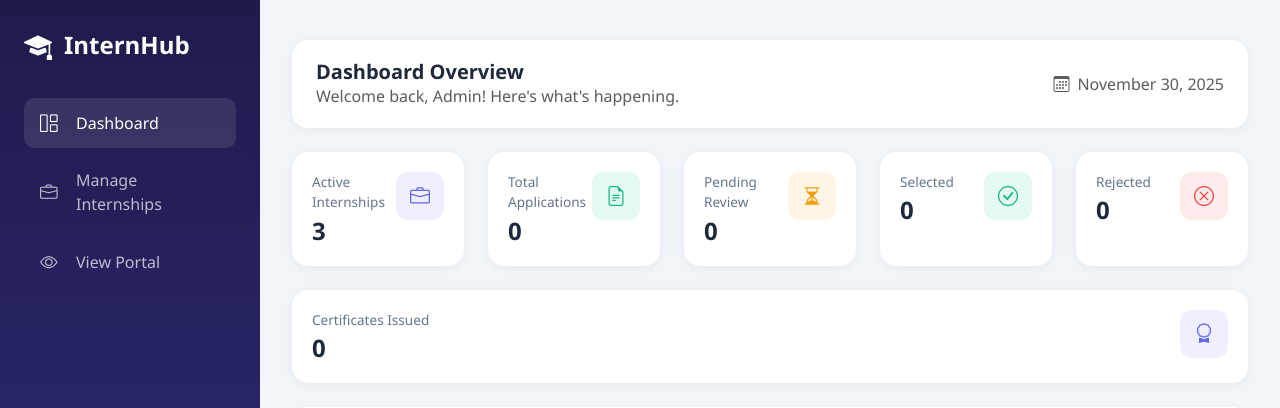
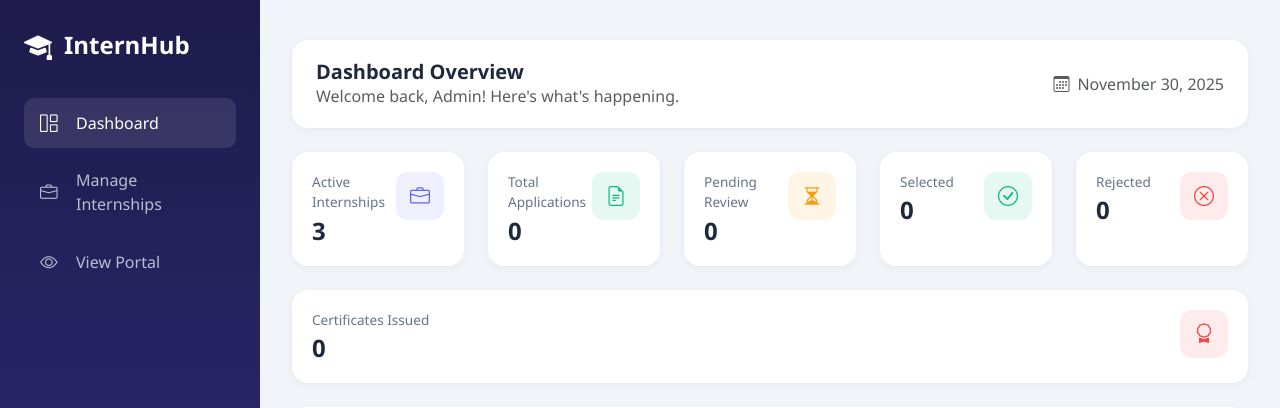
Before and after one commit to OshekharO/Internship_Portal, a PHP site: page /admin/dashboard.php in a window 1280 px wide. Shown: the top 408 px of the page. Run offline with PHP 8.4, Linux system fonts and the light colour scheme; a user stored in the database is signed in; data comes from the database, SQL or seed files in the repository; data that the repository does not hold is empty; some libraries are stand-ins or nearby versions.

Commit message:
Address code review feedback: revert unrelated styling change and use Bootstrap class
Co-authored-by: OshekharO <95137948+OshekharO@users.noreply.github.com>

```diff
--- a/admin/dashboard.php
+++ b/admin/dashboard.php
@@ -277,7 +277,7 @@ $internshipCount = $conn->query("SELECT COUNT(*) as count FROM internships")->fe
               <p class="stat-label mb-1">Certificates Issued</p>
               <h3 class="stat-value mb-0"><?= $certCount ?></h3>
             </div>
-            <div class="stat-icon primary"><i class="bi bi-award"></i></div>
+            <div class="stat-icon danger"><i class="bi bi-award"></i></div>
           </div>
         </div>
       </div>
@@ -329,7 +329,7 @@ $internshipCount = $conn->query("SELECT COUNT(*) as count FROM internships")->fe
                 <a href="issue_certificate.php?id=<?= (int)$a['id'] ?>" class="btn btn-success btn-action">
                   <i class="bi bi-award me-1"></i><span>Issue Certificate</span>
                 </a>
-                <form method="post" style="display: inline;" onsubmit="return confirm('Are you sure you want to reject this application?')">
+                <form method="post" class="d-inline" onsubmit="return confirm('Are you sure you want to reject this application?')">
                   <input type="hidden" name="reject" value="<?= (int)$a['id'] ?>">
                   <input type="hidden" name="csrf_token" value="<?= htmlspecialchars($_SESSION['csrf_token']) ?>">
                   <button type="submit" class="btn btn-danger btn-action">
```
